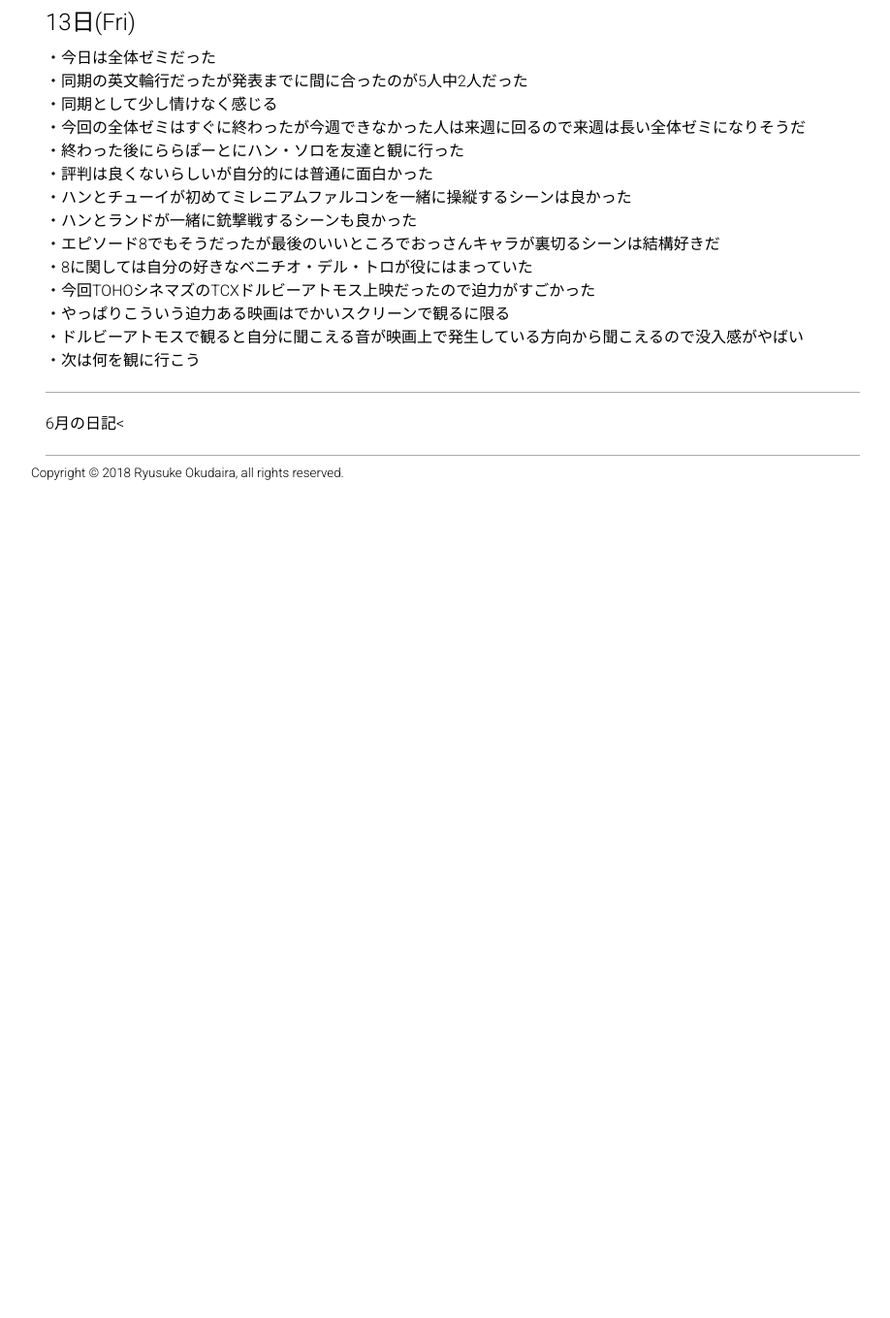
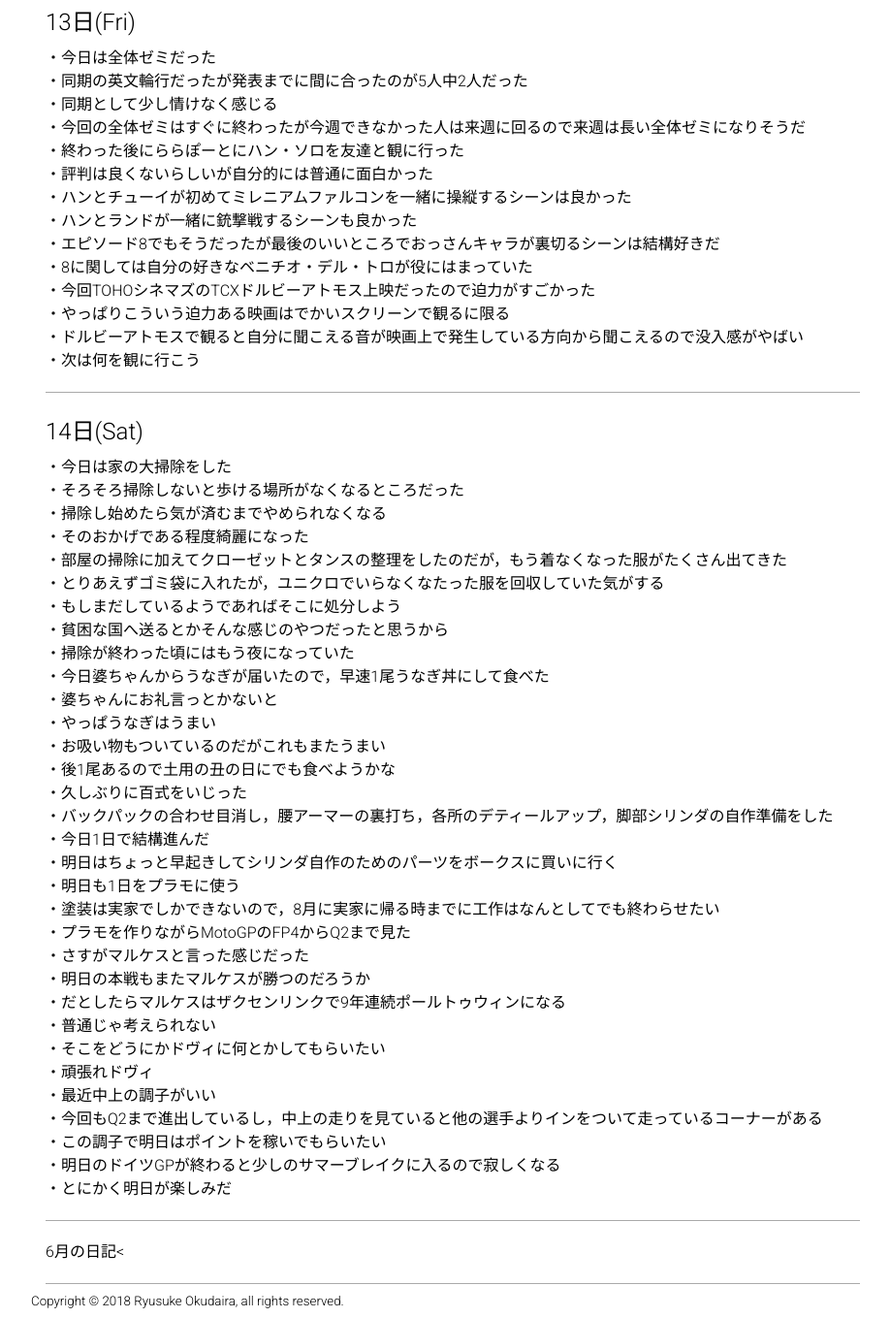
Before and after one commit to RyusukeOkudaira/mypage, a plain HTML site: page 7_2018.html in a window 1280 px wide. Shown: the part 6546-7905 px from the top of the page at 97% size, without its empty margins (173-1091 px from the left). Before the commit the page ends 7051 px from the top, so only its background shows below. Drawn offline with Linux system fonts and the light colour scheme.

Commit message:
Edit a file

```diff
--- a/7_2018.html
+++ b/7_2018.html
@@ -331,6 +331,46 @@
 </article>
 
 <article>
+<div class="diary">
+<h2>14日(Sat)</h2>
+<p class="ind">・今日は家の大掃除をした</p>
+<p class="ind">・そろそろ掃除しないと歩ける場所がなくなるところだった</p>
+<p class="ind">・掃除し始めたら気が済むまでやめられなくなる</p>
+<p class="ind">・そのおかげである程度綺麗になった</p>
+<p class="ind">・部屋の掃除に加えてクローゼットとタンスの整理をしたのだが，もう着なくなった服がたくさん出てきた</p>
+<p class="ind">・とりあえずゴミ袋に入れたが，ユニクロでいらなくなたった服を回収していた気がする</p>
+<p class="ind">・もしまだしているようであればそこに処分しよう</p>
+<p class="ind">・貧困な国へ送るとかそんな感じのやつだったと思うから</p>
+<p class="ind">・掃除が終わった頃にはもう夜になっていた</p>
+<p class="ind">・今日婆ちゃんからうなぎが届いたので，早速1尾うなぎ丼にして食べた</p>
+<p class="ind">・婆ちゃんにお礼言っとかないと</p>
+<p class="ind">・やっぱうなぎはうまい</p>
+<p class="ind">・お吸い物もついているのだがこれもまたうまい</p>
+<p class="ind">・後1尾あるので土用の丑の日にでも食べようかな</p>
+<p class="ind">・久しぶりに百式をいじった</p>
+<p class="ind">・バックパックの合わせ目消し，腰アーマーの裏打ち，各所のデティールアップ，脚部シリンダの自作準備をした</p>
+<p class="ind">・今日1日で結構進んだ</p>
+<p class="ind">・明日はちょっと早起きしてシリンダ自作のためのパーツをボークスに買いに行く</p>
+<p class="ind">・明日も1日をプラモに使う</p>
+<p class="ind">・塗装は実家でしかできないので，8月に実家に帰る時までに工作はなんとしてでも終わらせたい</p>
+<p class="ind">・プラモを作りながらMotoGPのFP4からQ2まで見た</p>
+<p class="ind">・さすがマルケスと言った感じだった</p>
+<p class="ind">・明日の本戦もまたマルケスが勝つのだろうか</p>
+<p class="ind">・だとしたらマルケスはザクセンリンクで9年連続ポールトゥウィンになる</p>
+<p class="ind">・普通じゃ考えられない</p>
+<p class="ind">・そこをどうにかドヴィに何とかしてもらいたい</p>
+<p class="ind">・頑張れドヴィ</p>
+<p class="ind">・最近中上の調子がいい</p>
+<p class="ind">・今回もQ2まで進出しているし，中上の走りを見ていると他の選手よりインをついて走っているコーナーがある</p>
+<p class="ind">・この調子で明日はポイントを稼いでもらいたい</p>
+<p class="ind">・明日のドイツGPが終わると少しのサマーブレイクに入るので寂しくなる</p>
+<p class="ind">・とにかく明日が楽しみだ</p>
+</div>
+</article>
+
+
+
+<article>
 <div class="nextM">
 <p><a href="6_2018.html">6月の日記<</a></p>
 </div>
```
